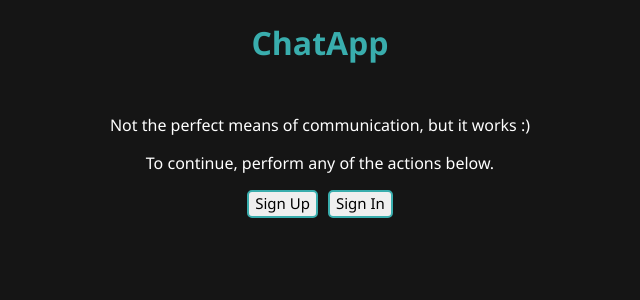
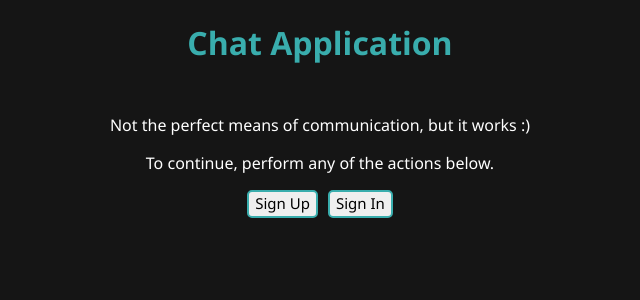
Before and after one commit to mtbtrq/Wildy, a React (Create React App) app in the folder frontend/: page / in a window 1280 px wide. Shown: the top 300 px of the page, without its empty margins (320-960 px from the left). Built offline with nearby package versions, Linux system fonts and the light colour scheme.

Commit message:
Fixed the very creative name

```diff
--- a/frontend/src/components/Home.js
+++ b/frontend/src/components/Home.js
@@ -4,7 +4,7 @@ import { Link } from "react-router-dom";
 function Home() {
     return (
         <div>
-            <h1>ChatApp</h1>
+            <h1>Chat Application</h1>
 
             <p className="normalText">Not the perfect means of communication, but it works :)</p>
 
```
